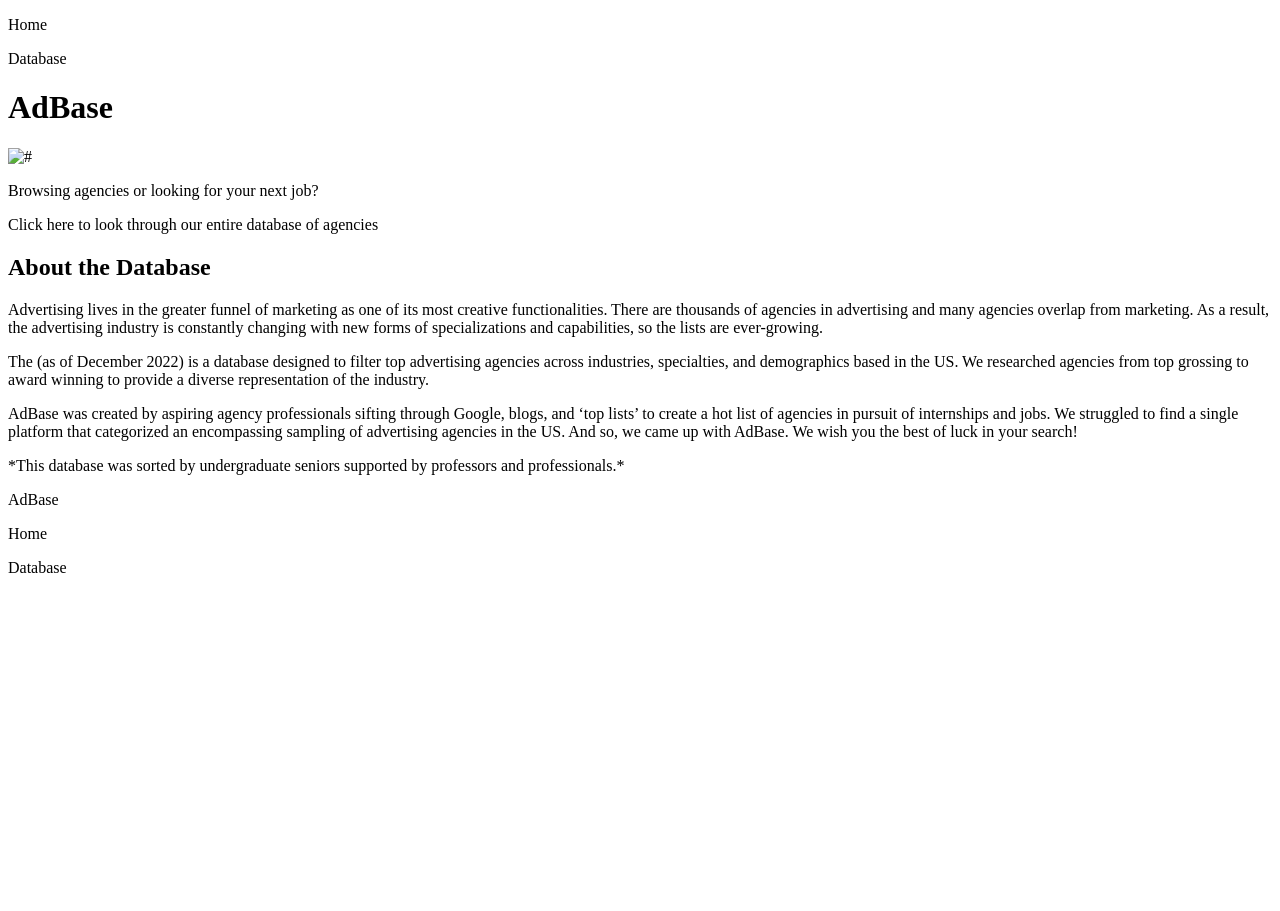
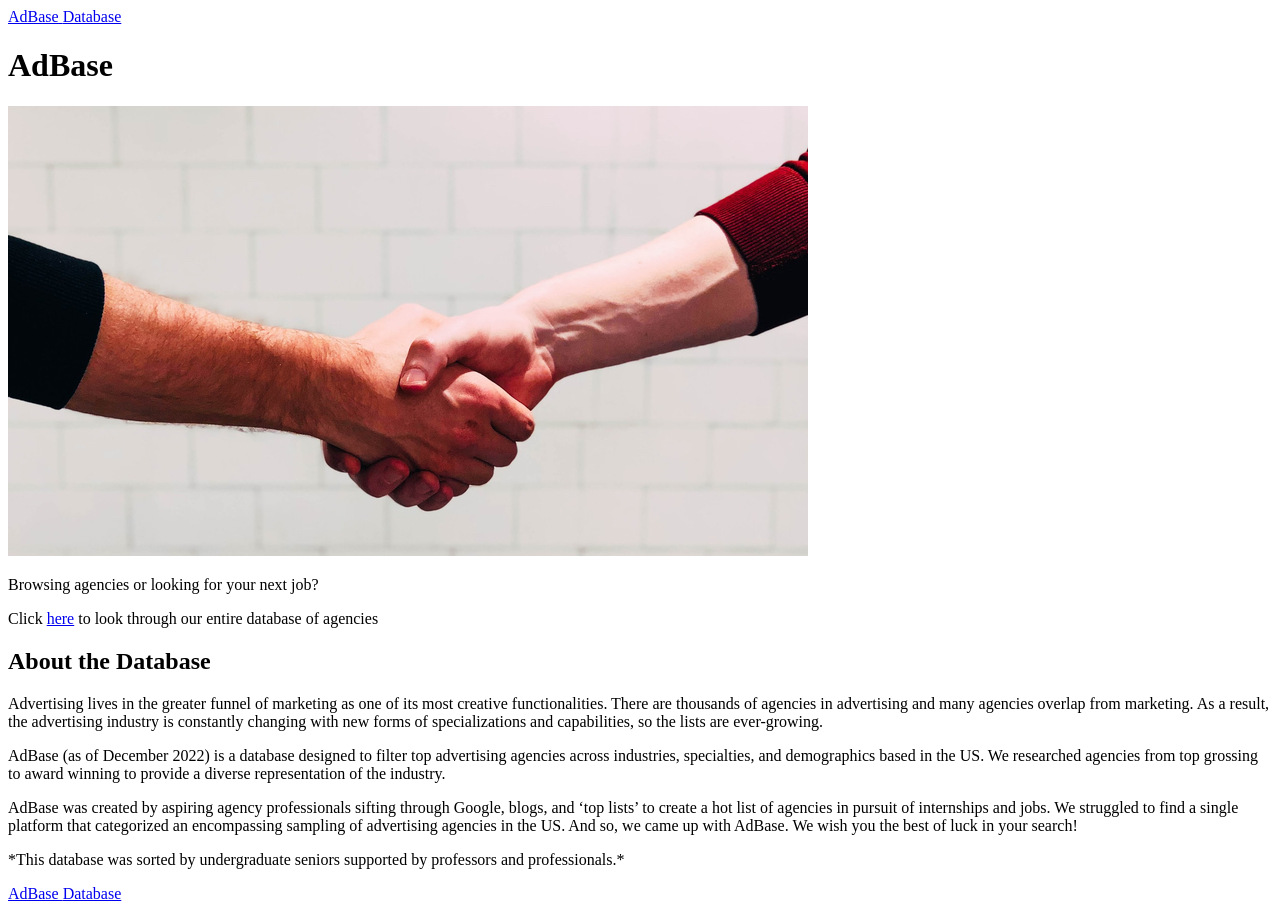
Before and after one commit to ProfessorKolodziej/final-project-fall-2022-ad-agency, a plain HTML site: page src/index.html in a window 1280 px wide. Before the commit the page ends 800 px from the top, so only its background shows below. Drawn offline with Linux system fonts and the light colour scheme.

Commit message:
.
Signed-off-by: timwu11 <timwu@bu.edu>

```diff
--- a/src/css/styles.scss
+++ b/src/css/styles.scss
@@ -1,6 +1,10 @@
 @import url('https://fonts.googleapis.com/css2?family=Manrope:wght@400;700&family=Poppins&display=swap');
 
+<<<<<<< HEAD
 body { background-color: e0ebf2; }
+=======
+body { background-color: #e0ebf2; }
+>>>>>>> 1466196 (More CSS)
 
 .title {
 	font-family: Manrope, sans-serif;
@@ -23,6 +27,7 @@ p {
 .Adbase {
 	font-family: Manrope, sans-serif;
 	font-weight: bold;
+	text-align: left;
 }
 
 .link {
@@ -33,3 +38,7 @@ img {
 	display: block;
 	margin: auto;
 }
+
+nav {
+	text-align: right;
+}
--- a/src/index.html
+++ b/src/index.html
@@ -14,18 +14,23 @@
 </head>
 
 <body class="body">
-	<p>Home</p> <p>Database</p>
+	<nav>
+		<a href="/index.html" class="Adbase">AdBase </a>
+		<a href="/database.html">Database </a>
+	</nav>
 	<h1 class="title">AdBase</h1>
-	<img src="#
-	" alt="#">
+	<img src="/images/handshake.jpeg" alt="#">
 	<p>Browsing agencies or looking for your next job?</p>
-	<p>Click <link href="/database.html" class="link">here to look through our entire database of agencies</p>
+	<p>Click <a href="/database.html" class="link">here</a> to look through our entire database of agencies</p>
 	<h2 class="about">About the Database</h2>
 		<p>Advertising lives in the greater funnel of marketing as one of its most creative functionalities. There are thousands of agencies in advertising and many agencies overlap from marketing. As a result, the advertising industry is constantly changing with new forms of specializations and capabilities, so the lists are ever-growing.
-		<p>The (as of December 2022) is a database designed to filter top advertising agencies across industries, specialties, and demographics based in the US. We researched agencies from top grossing to award winning to provide a diverse representation of the industry.</p>
+		<p>AdBase (as of December 2022) is a database designed to filter top advertising agencies across industries, specialties, and demographics based in the US. We researched agencies from top grossing to award winning to provide a diverse representation of the industry.</p>
 		<p>AdBase was created by aspiring agency professionals sifting through Google, blogs, and ‘top lists’ to create a hot list of agencies in pursuit of internships and jobs. We struggled to find a single platform that categorized an encompassing sampling of advertising agencies in the US. And so, we came up with AdBase.  We wish you the best of luck in your search!</p>
 			<p>*This database was sorted by undergraduate seniors supported by professors and professionals.*</p>
-	<p class="Adbase">AdBase</p> <p>Home</p> <p>Database</p>
+	<nav>
+		<a href="/index.html" class="Adbase">AdBase
+		<a href="/database.html">Database
+	</nav>
 </body>
 
 </html>
```
Also changed, not shown: src/database.html (+11 -1 lines), src/js/scripts.js (+18 -0 lines), src/images/handshake.jpeg (added).
